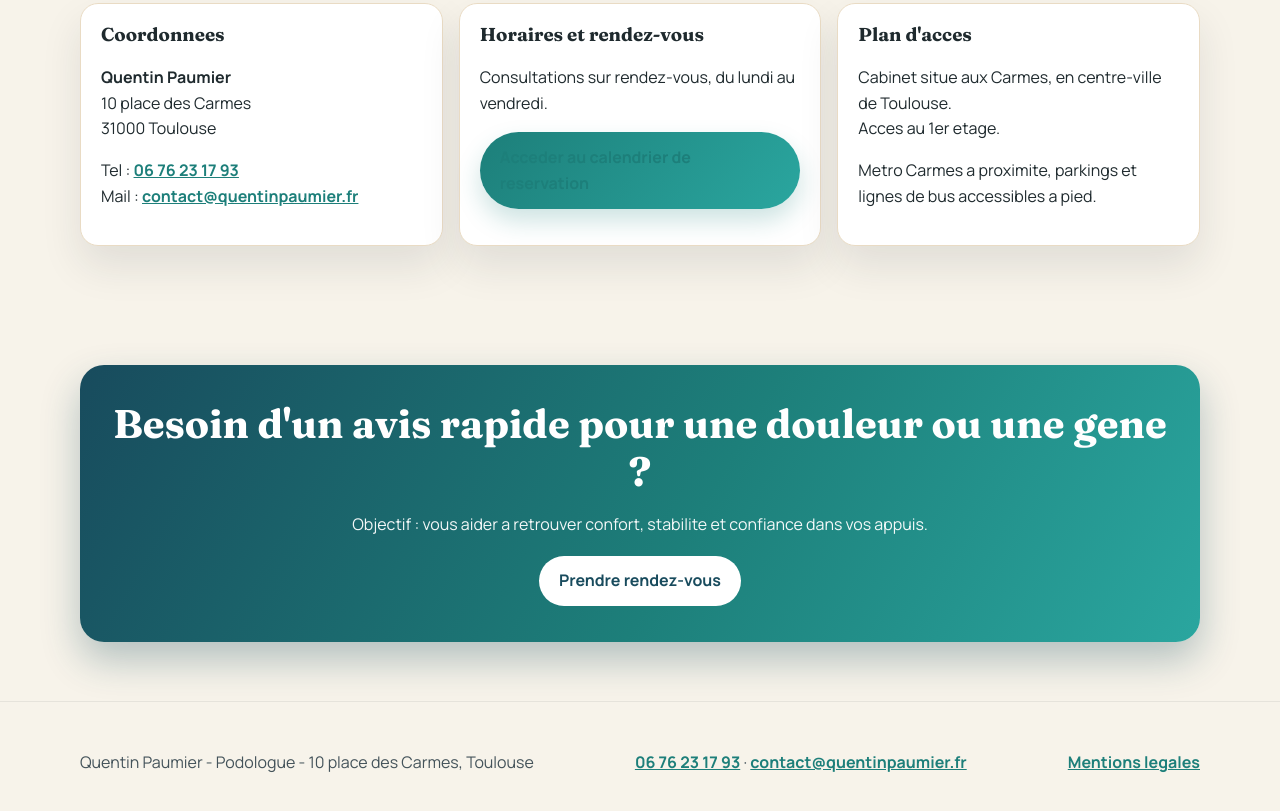
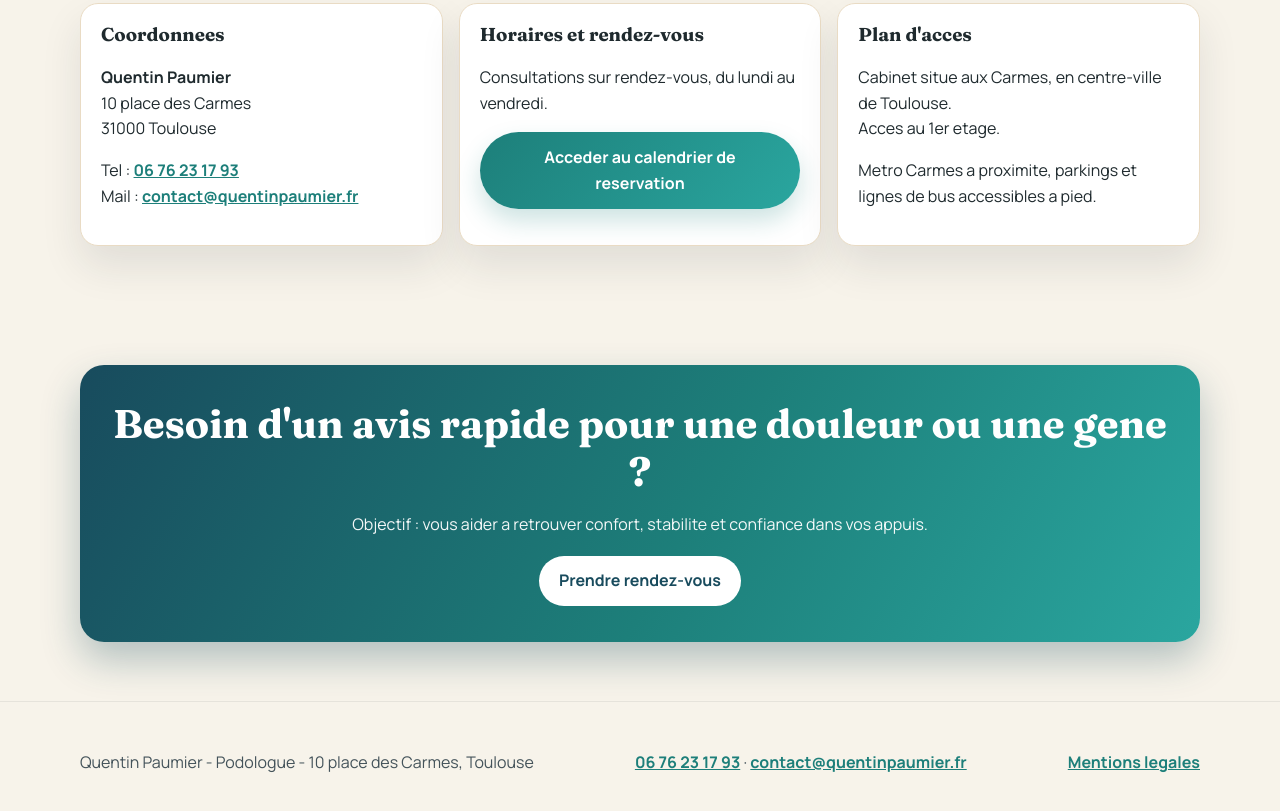
Before and after one commit to julien-conan/quentinpaumier, a plain HTML site: page index.html in a window 1280 px wide. Shown: the part 3700-4511 px from the top of the page. Drawn offline with Linux system fonts and the light colour scheme.

Commit message:
Mise en forme du bouton « Accéder au calendrier »

```diff
--- a/styles.css
+++ b/styles.css
@@ -245,6 +245,15 @@ h2 {
   font-weight: 700;
 }
 
+.card a.btn {
+  display: block;
+  width: fit-content;
+  max-width: 100%;
+  margin-inline: auto;
+  color: #fff;
+  text-align: center;
+}
+
 .local-cta-wrap {
   background: linear-gradient(120deg, #184b5d, #1d7f7a 55%, #2aa69f);
   color: #fff;
```
